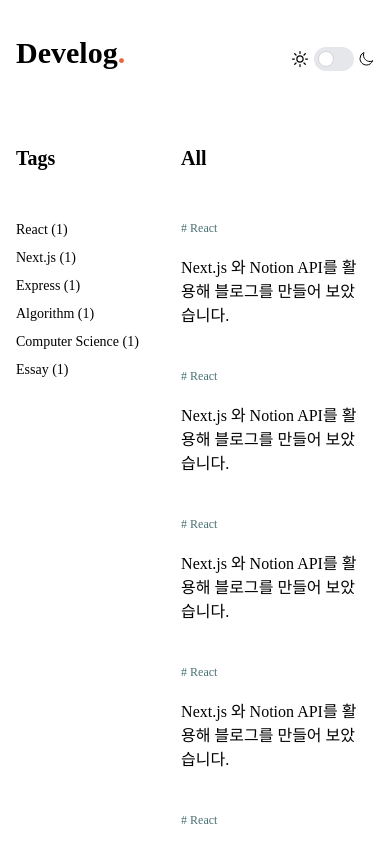
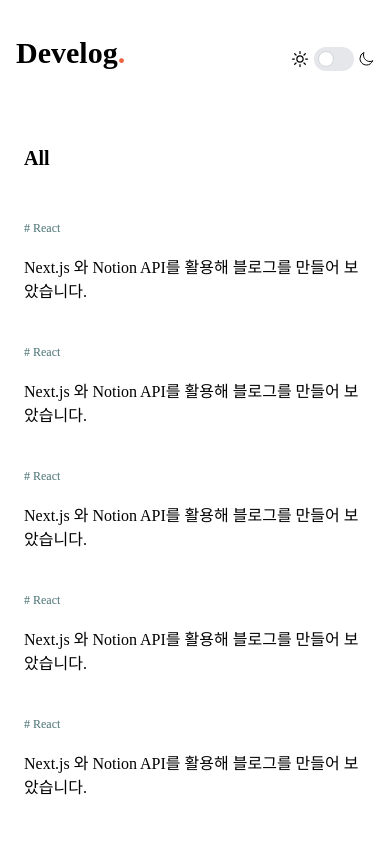
Before and after one commit to hyejj19/eva-devlog, a Next.js app: page /blog in a window 390 px wide. Shown: the top 844 px of the page. Built offline with nearby package versions, Linux system fonts and the light colour scheme.

Commit message:
design : 사이드바, 날짜 태그 반응형

```diff
--- a/src/components/Intro.tsx
+++ b/src/components/Intro.tsx
@@ -11,7 +11,6 @@ export default function Intro() {
           height={120}
           alt="프로필 이미지"
           className="shrink-0 mr-7"
-          priority
         />
         <div className="max-w-[400px] space-y-2 text-sm md:text-base">
           <p className="font-bold text-xl">안녕하세요!🖐️</p>
--- a/src/components/PostListItem.tsx
+++ b/src/components/PostListItem.tsx
@@ -12,7 +12,7 @@ export default function PostListItem() {
             <span className="text-base">
               Next.js 와 Notion API를 활용해 블로그를 만들어 보았습니다.
             </span>
-            <span className="hidden text-xs md:block ml-auto text-main-teal">
+            <span className="hidden text-xs sm:block ml-auto text-main-teal">
               2023.04.26
             </span>
           </>
@@ -21,7 +21,7 @@ export default function PostListItem() {
             <div className="w-full flex flex-col space-y-5">
               <div className="flex w-full justify-between text-main-teal">
                 <span className="text-xs"># React</span>
-                <span className="text-xs hidden md:block">2023.04.26</span>
+                <span className="text-xs hidden sm:block">2023.04.26</span>
               </div>
               <span className="text-base">
                 Next.js 와 Notion API를 활용해 블로그를 만들어 보았습니다.
--- a/src/components/TableOfContents.tsx
+++ b/src/components/TableOfContents.tsx
@@ -2,7 +2,7 @@
 
 export default function TableOfContents() {
   return (
-    <article className="w-[280px] h-full">
+    <article className="w-[280px] h-full hidden md:block">
       <h2 className="subtitle">Contents</h2>
       <ul className="space-y-2 text-sm pt-2">
         <li className="hover-text">왜 블로그를 만들었나</li>
--- a/src/components/TagList.tsx
+++ b/src/components/TagList.tsx
@@ -1,6 +1,6 @@
 export default function TagList() {
   return (
-    <article className="w-[280px] h-full">
+    <article className="w-[280px] h-full hidden md:block">
       <h2 className="subtitle">Tags</h2>
       <ul className="space-y-2 text-sm pt-2">
         <li className="hover-text">React (1)</li>
```
